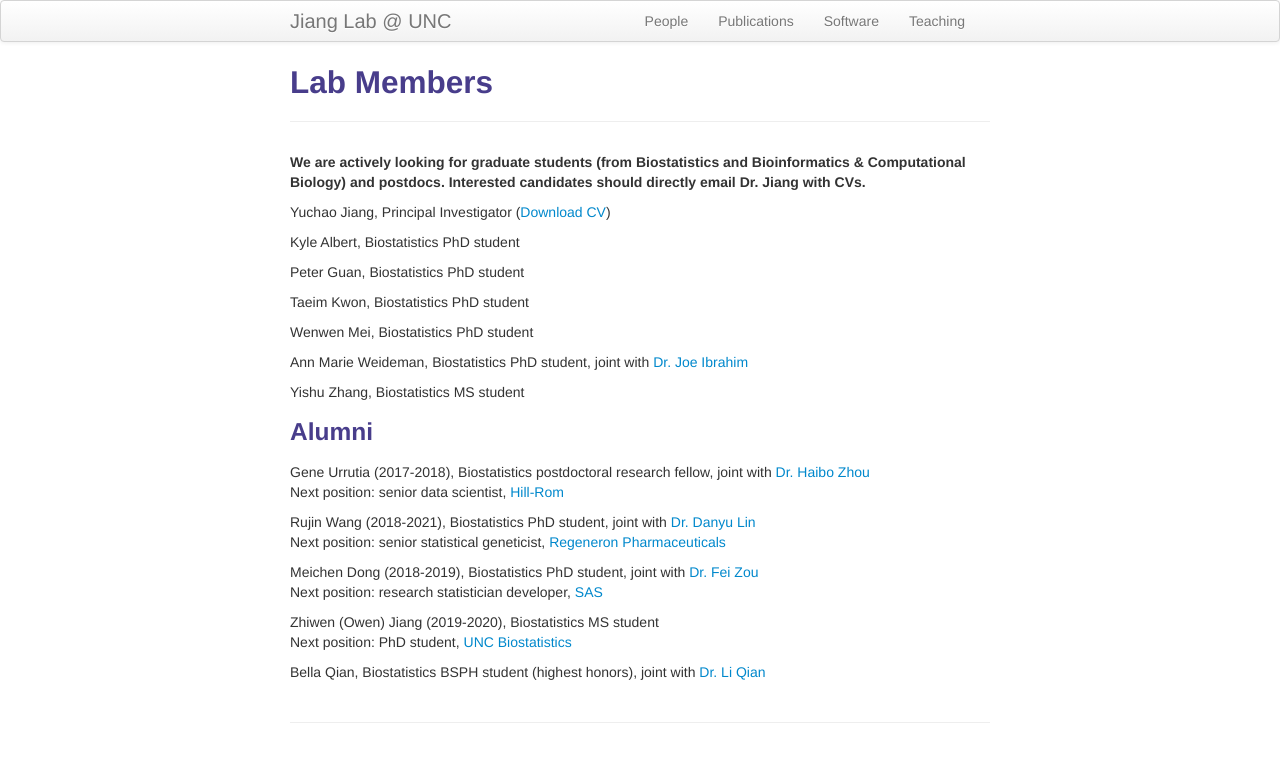
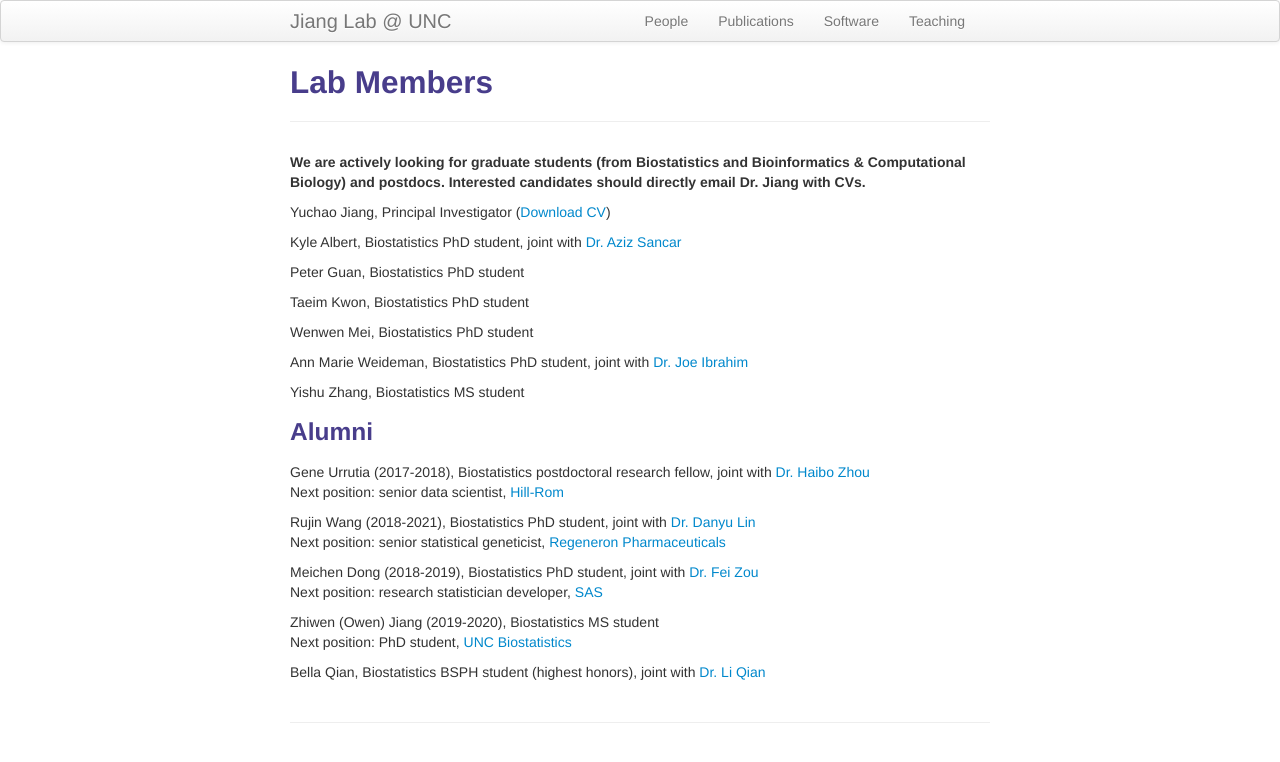
Before and after one commit to yuchaojiang/yuchaojiang.github.io, a Jekyll site: the page built from pages/people.md, in a window 1280 px wide. Shown: the top 762 px of the page. Built offline with Jekyll 4.4.1, drawn with Linux system fonts in a browser that asks for light colours.

Commit message:
Update people.md

```diff
--- a/pages/people.md
+++ b/pages/people.md
@@ -8,7 +8,7 @@ description: Jiang Lab Members
 
 Yuchao Jiang, Principal Investigator (<a href="https://www.dropbox.com/s/puigrekyu9mdcbm/CV_Yuchao_Jiang.pdf?dl=0" title="Download CV as PDF">Download CV</a>)
 
-Kyle Albert, Biostatistics PhD student
+Kyle Albert, Biostatistics PhD student, joint with [Dr. Aziz Sancar](https://www.med.unc.edu/biochem/directory/asancar/)
 
 Peter Guan, Biostatistics PhD student
 
```
